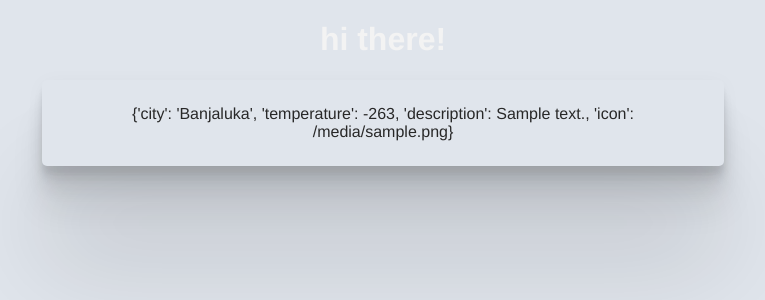
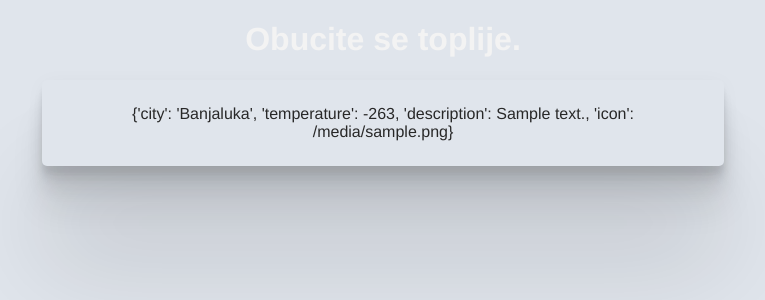
Before and after one commit to Aleksit0/Anscombes-quartet-in-C, a Flask app: page / in a window 1280 px wide. Shown: the top 300 px of the page, without its empty margins (257-1022 px from the left). Run offline with Flask 2, Linux system fonts and the light colour scheme; a database or web service that is not in the repository returns one stand-in record (values such as "Sample title"); data that the repository does not hold is empty.

Commit message:
html init

```diff
--- a/template/index.html
+++ b/template/index.html
@@ -9,11 +9,9 @@
 </head>
 <body>
 
-  <h1>hi there!</h1>
-
-  <div class = "search city">
-
-  </div>
+  <h1>
+      Obucite se toplije.
+  </h1>
 
   <div class = "weather">
     {{ content }}
```
